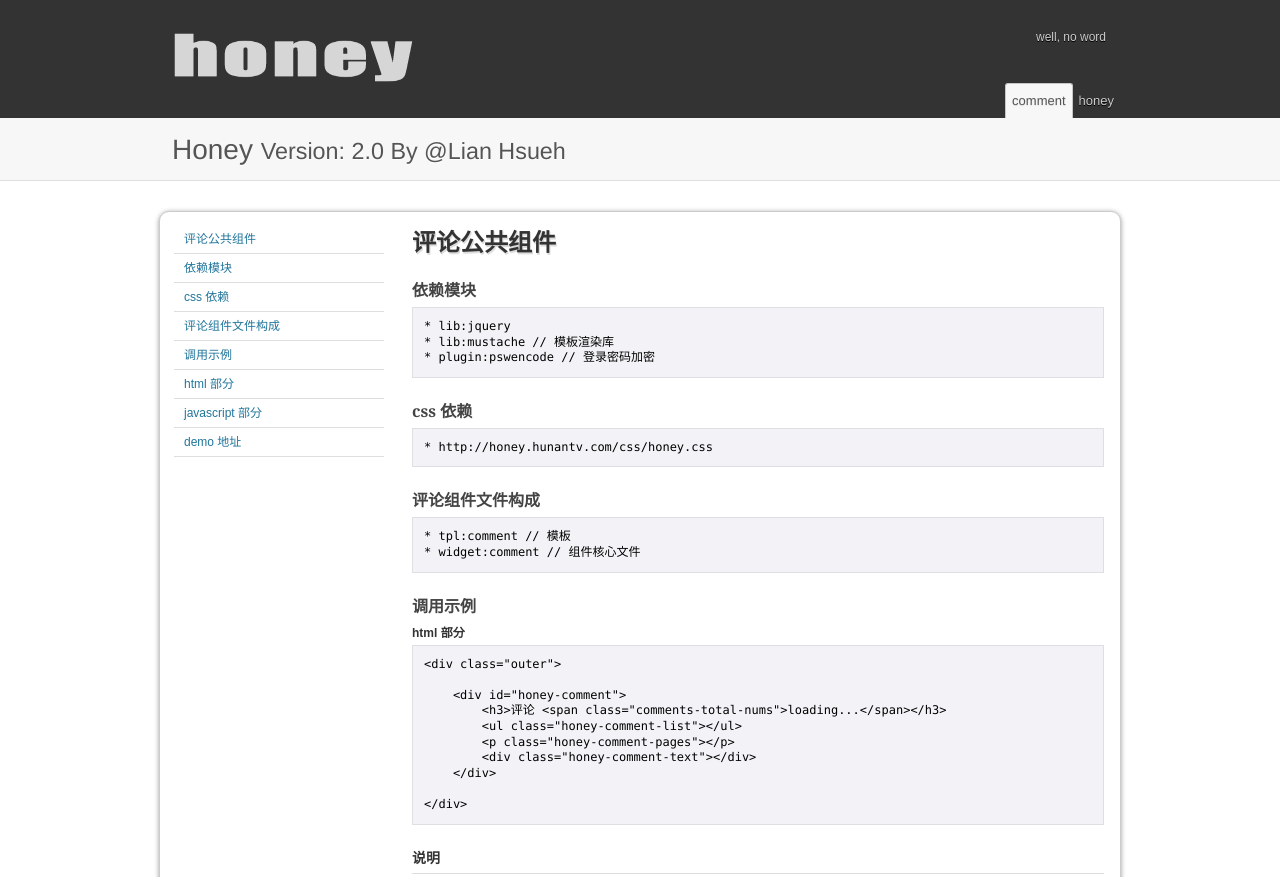
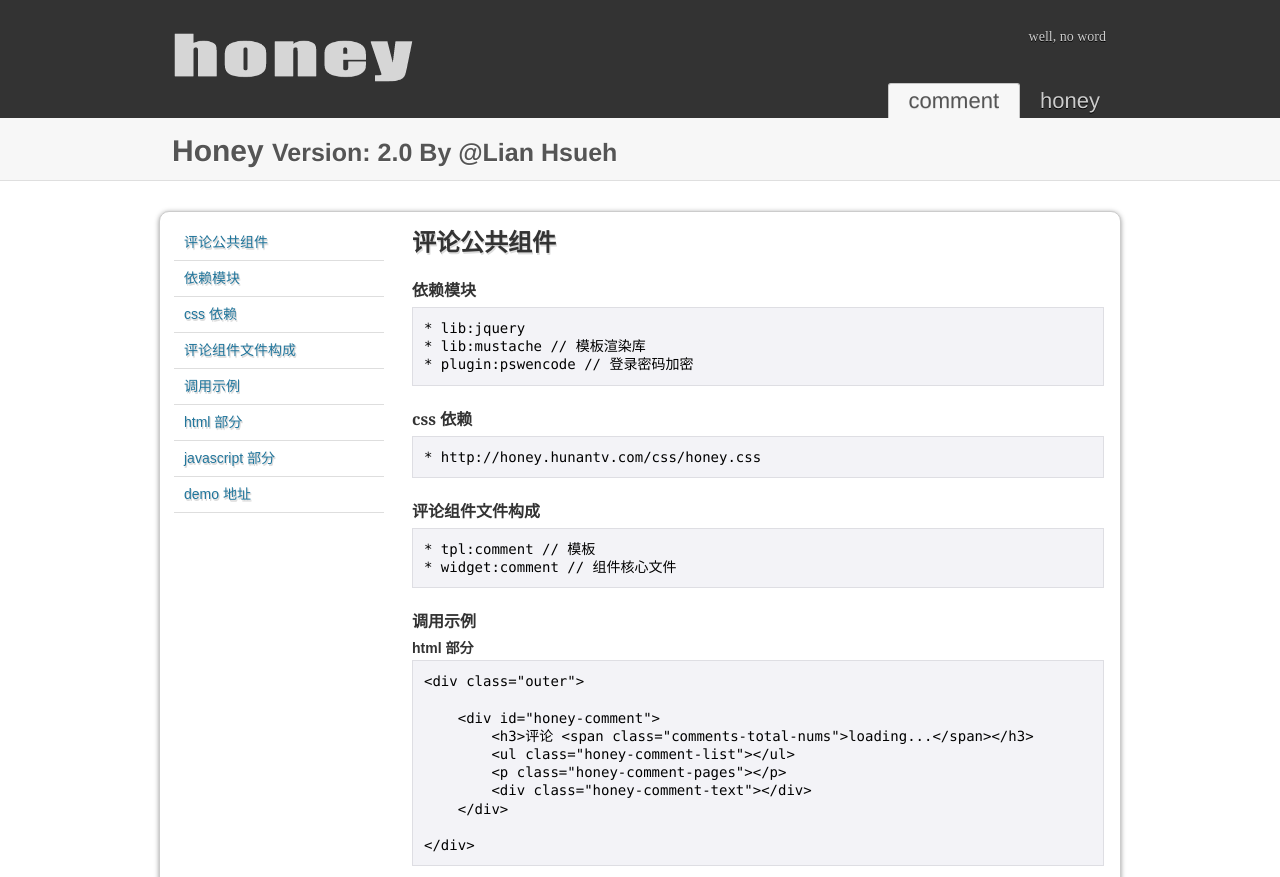
Before and after one commit to xydudu/Honey, a website: page doc/comment.html in a window 1280 px wide. Shown: the top 877 px of the page. Drawn offline with Linux system fonts and the light colour scheme.

Commit message:
Signed-off-by: Dora <babyvox1990@vip.qq.com>

```diff
--- a/doc/assets/wp4.css
+++ b/doc/assets/wp4.css
@@ -13,7 +13,7 @@ body {
 	background: #fff;
 	font-family: sans-serif;
 	line-height: 22px;
-	color: #444;
+	color: #333;
 	margin-bottom: 40px;
 }
 /* -------------------------------------------- */
@@ -24,10 +24,11 @@ pre {
 	background: #f3f3f7;
 	border: 1px solid #dedee3;
 	padding: 11px;
-	font-size: 12px;
+	font-size: 14px;
 	line-height: 1.3em;
 	margin-bottom: 22px;
 	overflow: auto;
+	color: #555;
 }
 
 pre a { font-weight: normal; }
@@ -115,8 +116,8 @@ sup {
 	font-weight: normal;
 	display: block;
 	line-height: 34px;
-	padding: 0 6px;
-	font-size: 13px;
+	padding: 0 20px;
+	font-size: 22px;
 	color: #ccc;
 	text-shadow: #000 0px 1px 0px;
 }
@@ -436,7 +437,7 @@ a.download-button {
 }
 
 h3 {
-	font-size: 12px;
+	font-size: 14px;
 	color: #333;
 	font-weight:bold;
 	margin: -1px 0 1px 0;
@@ -553,13 +554,14 @@ input.text {
 
 #headline h2 {
 	color: #555;
-	font-size: 28px;
+	font-size: 30px;
 	line-height: 1em;
 	text-shadow: #fff 0px 1px 0px;
 	padding-top: 18px;
 	padding-left: 12px;
 	float: left;
 	text-rendering: optimizeLegibility;
+	font-weight: bold;
 }
 
 #headline .login {
@@ -597,8 +599,9 @@ p.person {
 
 #pagebody .submenu li {
 	border-bottom: 1px solid #dedede;
-	font-size: 12px;
-	line-height: 18px;
+	font-size: 14px;
+	line-height: 25px;
+	text-shadow:1px 1px 0 #DDD, 1px 2px 0 #DDD;
 }
 
 #pagebody .submenu li a {
@@ -712,9 +715,10 @@ a.rsslink {background:url(http://s.wordpress.org/style/images/feedicon10.png) to
 	position: absolute;
 	right: 0;
 	top: 10px;
-	font-size: 12px;
+	font-size: 14px;
 	text-shadow:0 1px 0 #000;
 	color: #ccc;
+	font-family: '微软雅黑';
 }
 
 #head-search input.text {
```
